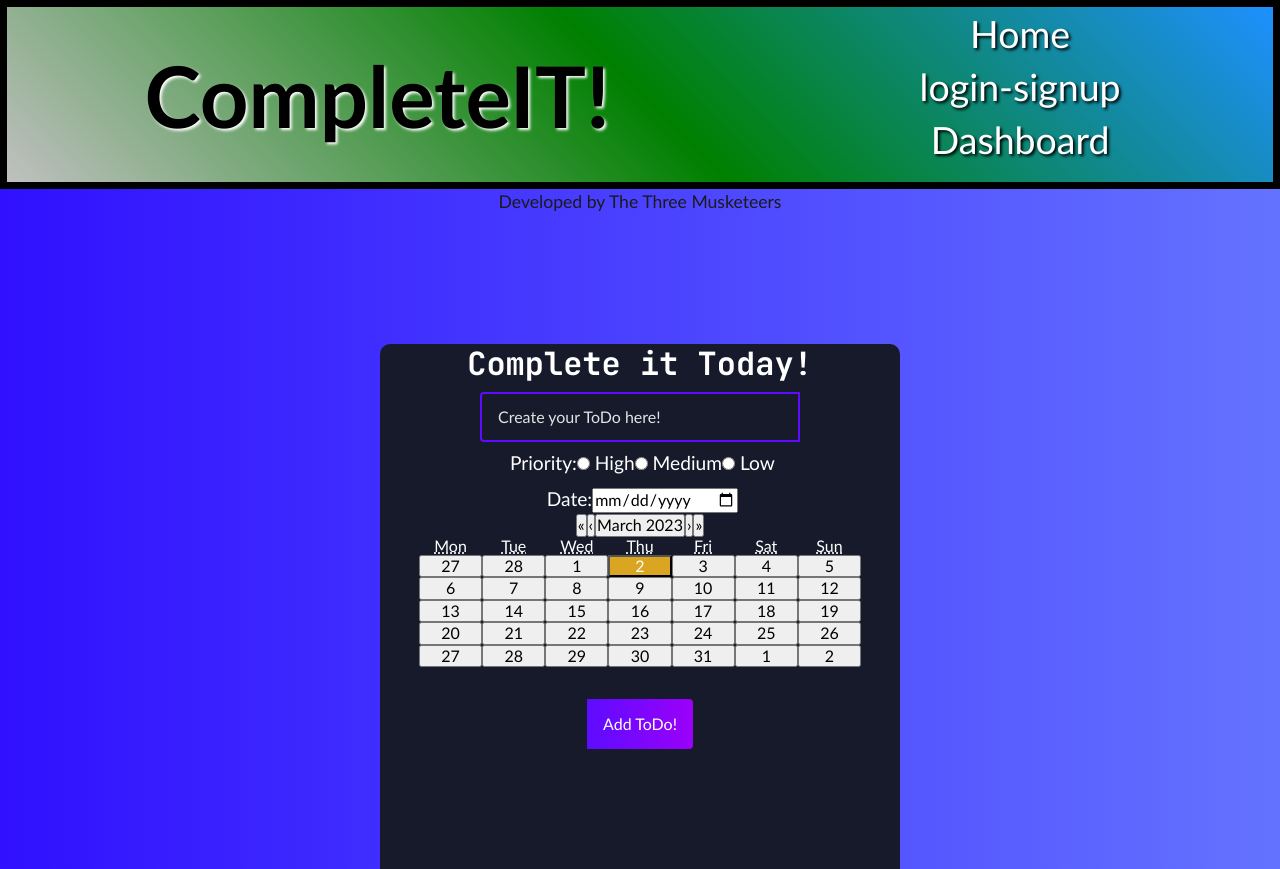
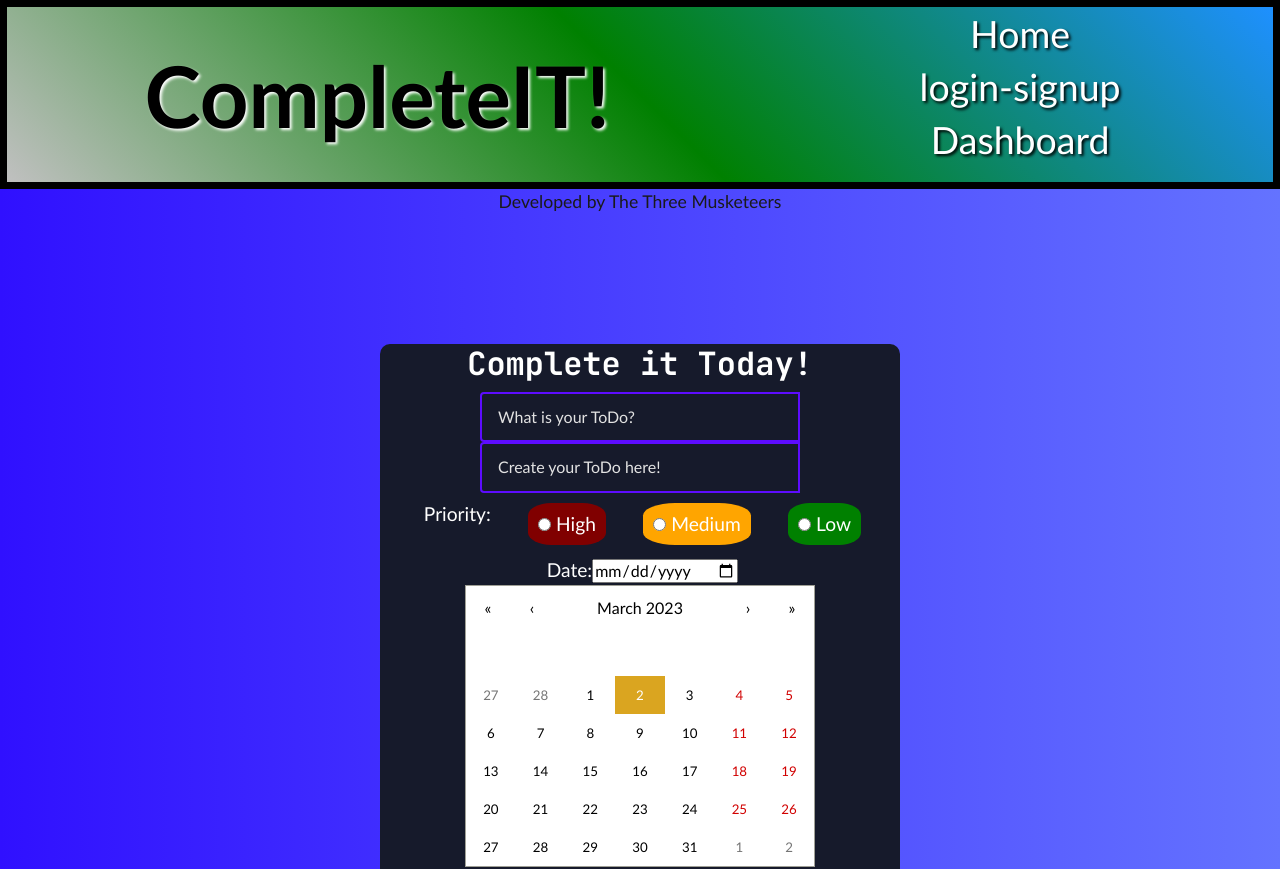
Before and after one commit to Dav3ster/CompleteIT, a React (Create React App) app in the folder client/: page /Dashboard in a window 1280 px wide. Shown: the top 869 px of the page. Built offline with nearby package versions, Linux system fonts and the light colour scheme.

Commit message:
Added Title to ToDoForm. ToDoForm completed!

```diff
--- a/client/src/components/ToDoList.js
+++ b/client/src/components/ToDoList.js
@@ -6,7 +6,7 @@ import { BiEdit } from 'react-icons/bi'
 function ToDoList({todos, completeTodo, removeTodo, updateTodo}) {
     const [edit, setEdit] = useState({
         id: null,
-        value: ''
+        value: '',
     })
 
     const submitUpdate = value => {
@@ -27,6 +27,8 @@ function ToDoList({todos, completeTodo, removeTodo, updateTodo}) {
     <div className={todo.isComplete ? 'todo-row complete' : 'todo-row'} key={index}>
 
         <div key={todo.id} onClick={() => completeTodo(todo.id)}>
+            {todo.title}
+            <br></br>
             {todo.text}
         </div>
 
--- a/client/src/components/createToDo.js
+++ b/client/src/components/createToDo.js
@@ -1,15 +1,17 @@
 import React, { useState, useEffect, useRef } from "react";
 import PriorityCheck from "./PriorityCheck";
-import Calendar from 'react-calendar'
+import Calendar from "react-calendar";
 
 import Container from "react-bootstrap/esm/Container";
 import Row from "react-bootstrap/Nav";
 
+import "react-calendar/dist/Calendar.css";
+
 // eslint-disable-next-line
-import "./formstyle.css"
-
+import "./formstyle.css";
 
 function ToDoForm(props) {
+  const [title, setTitle] = useState("");
   const [input, setInput] = useState("");
   const [priority, setPriority] = useState("");
   const [date, setDate] = useState("");
@@ -18,8 +20,12 @@ function ToDoForm(props) {
 
   useEffect(() => {
     // Focuses on the current selection.
-    inputRef.current.focus()
-  }, [])
+    inputRef.current.focus();
+  }, []);
+
+  const handleTitleChange = (e) => {
+    setTitle(e.target.value);
+  };
 
   const handleChange = (e) => {
     setInput(e.target.value);
@@ -27,7 +33,7 @@ function ToDoForm(props) {
 
   const handlePriorityChange = (e) => {
     setPriority(e.target.value);
-  }
+  };
 
   const [dateValue, setDateValue] = useState(new Date());
 
@@ -37,7 +43,7 @@ function ToDoForm(props) {
 
   const handleDayChange = (date) => {
     setDate(date);
-  }
+  };
 
   const handleSubmit = (e) => {
     e.preventDefault();
@@ -45,25 +51,39 @@ function ToDoForm(props) {
     props.onSubmit({
       // Generates a Random number, prevents To-Dos from having the same ID!
       id: Math.floor(Math.random() * 10000),
+      title: title,
       text: input,
       priority: priority,
-      date: date
+      date: date,
     });
 
+    setTitle("");
     setInput("");
     setPriority("");
-    setDate("")
+    setDate("");
   };
 
   const tileClassName = ({ date, view }) => {
-    if (view === 'month' && dateValue.getMonth() === date.getMonth() && dateValue.getDate() === date.getDate()) {
-      return 'selected-date';
+    if (
+      view === "month" &&
+      dateValue.getMonth() === date.getMonth() &&
+      dateValue.getDate() === date.getDate()
+    ) {
+      return "current-date";
     }
-  }
+  };
 
   return (
     <Container>
       <form className="todo-form" onSubmit={handleSubmit}>
+        <input
+          placeholder="What is your ToDo?"
+          value={title}
+          name="text"
+          className="todo-input"
+          onChange={handleTitleChange}
+          ref={inputRef}
+        ></input>
         <input
           placeholder="Create your ToDo here!"
           value={input}
@@ -73,26 +93,59 @@ function ToDoForm(props) {
           ref={inputRef}
         ></input>
         <Row>
-          <label>
+          <label className="priorityChecks">
             Priority:
-            <input type="radio" name="priority" value="high" checked={priority === "high"} onChange={handlePriorityChange} /> High
-            <input type="radio" name="priority" value="medium" checked={priority === "medium"} onChange={handlePriorityChange} /> Medium
-            <input type="radio" name="priority" value="low" checked={priority === "low"} onChange={handlePriorityChange} /> Low
+            <div id="highP">
+              <input
+                type="radio"
+                name="priority"
+                value="high"
+                checked={priority === "high"}
+                onChange={handlePriorityChange}
+              />{" "}
+              High
+            </div>
+            <div id="medP">
+              <input
+                type="radio"
+                name="priority"
+                value="medium"
+                checked={priority === "medium"}
+                onChange={handlePriorityChange}
+              />{" "}
+              Medium
+            </div>
+            <div id="lowP">
+              <input
+                type="radio"
+                name="priority"
+                value="low"
+                checked={priority === "low"}
+                onChange={handlePriorityChange}
+              />{" "}
+              Low
+            </div>
           </label>
         </Row>
 
         <div>
           <label htmlFor="date">Date:</label>
-          <input type="date" id="date" name="date" value={date} onChange={(e) => setDate(e.target.value)} />
+          <input
+            type="date"
+            id="date"
+            name="date"
+            value={date}
+            onChange={(e) => setDate(e.target.value)}
+          />
         </div>
-
+        <center>
         <Calendar
           onDateChange={onDateChange}
           tileClassName={tileClassName}
           value={dateValue}
           onClickDay={handleDayChange}
-          />
-
+        />
+        </center>
       </form>
 
       <PriorityCheck />
--- a/client/src/components/formstyle.css
+++ b/client/src/components/formstyle.css
@@ -1,6 +1,10 @@
-.selected-date {
+.current-date {
   background-color: goldenrod;
   color: white;
+}
+
+.selected-date {
+  background-color: violet;
 }
 
 /* ToDoForm Styling */
@@ -188,16 +192,28 @@ h1 {
   font-weight: bold;
 }
 
-.text-danger {
-  color: red;
+#highP {
+  background-color: maroon;
+  padding: 10px;
+  border-radius: 30%;
 }
 
-.text-warning {
-  color: orange;
+#medP {
+  background-color: orange;
+  padding: 10px;
+  border-radius: 30%;
 }
 
-.text-info {
-  color: green;
+#lowP {
+  background-color: green;
+  padding: 10px;
+  border-radius: 30%;
+}
+
+.priorityChecks {
+  display: flex;
+  flex-direction: row;
+  justify-content: space-between;
 }
 
 .icons {
--- a/client/src/components/myToDo.js
+++ b/client/src/components/myToDo.js
@@ -50,7 +50,6 @@ function MyToDo() {
         setTodos(updatedTodos)
     }
 
-
     return (
         <div className="todo-app">
             <h2>Complete it Today!</h2>
```
